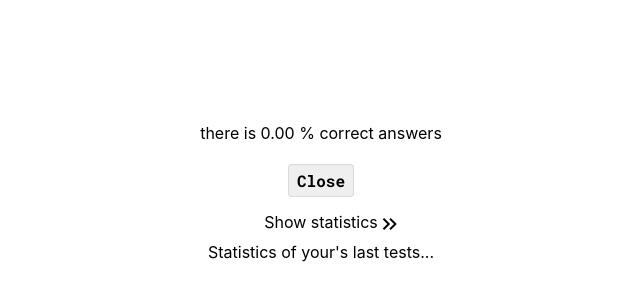
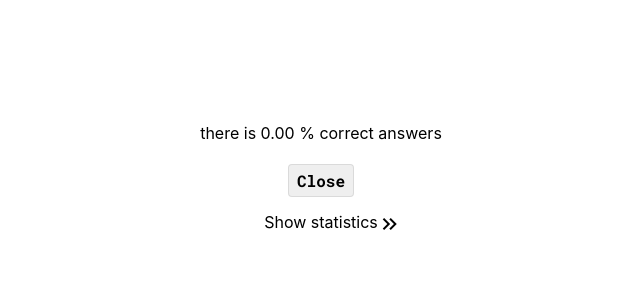
Before and after one commit to hustle2live/Vocabulary-App, a React (Create React App) app in the folder app/: page /test-page in a window 1280 px wide. Shown: the part 226-526 px from the top of the page, without its empty margins (319-959 px from the left). Built offline with nearby package versions, Linux system fonts and the light colour scheme.

Commit message:
setting up predeploy and deploy to gh-pages

```diff
--- a/app/package.json
+++ b/app/package.json
@@ -2,6 +2,7 @@
   "name": "app",
   "version": "0.1.0",
   "private": true,
+  "homepage":"https://hustle2live.github.io/vocabulary-app/",
   "dependencies": {
     "@reduxjs/toolkit": "^1.8.5",
     "@testing-library/jest-dom": "^5.16.5",
@@ -21,7 +22,7 @@
     "build": "react-scripts build",
     "test": "react-scripts test",
     "eject": "react-scripts eject",
-    "predeploy": "react-scripts build",
+    "predeploy": "npm run build",
     "deploy": "gh-pages -d build"
   },
   "eslintConfig": {
--- a/app/src/App.jsx
+++ b/app/src/App.jsx
@@ -10,8 +10,8 @@ import './styles.css';
 const App = () => (
   <Routes>
     <Route path='/' element={<Main />} />
-    <Route path='add-new-word' element={<NewWordAddition />} />
-    <Route path='test-page' element={<CreateTestingArray />} />
+    <Route path='/add-new-word' element={<NewWordAddition />} />
+    <Route path='/test-page' element={<CreateTestingArray />} />
   </Routes>
 );
 
--- a/app/src/components/TestResult.jsx
+++ b/app/src/components/TestResult.jsx
@@ -38,7 +38,7 @@ export const TestResult = (props) => {
           keyboard_double_arrow_right
         </span>
       </p>
-      <div className='test-result__history'>
+      <div className='test-result__history hidden'>
         Statistics of your's last tests...
         {props.statistics.map(({ result, tests }, index) =>
           result ? (
@@ -60,11 +60,15 @@ export const TestResult = (props) => {
                         </span>
                       )}
                     </li>
-                  ) : null
+                  ) : (
+                    ''
+                  )
                 )}
               </ul>
             </div>
-          ) : null
+          ) : (
+            ''
+          )
         )}
       </div>
     </div>
```
